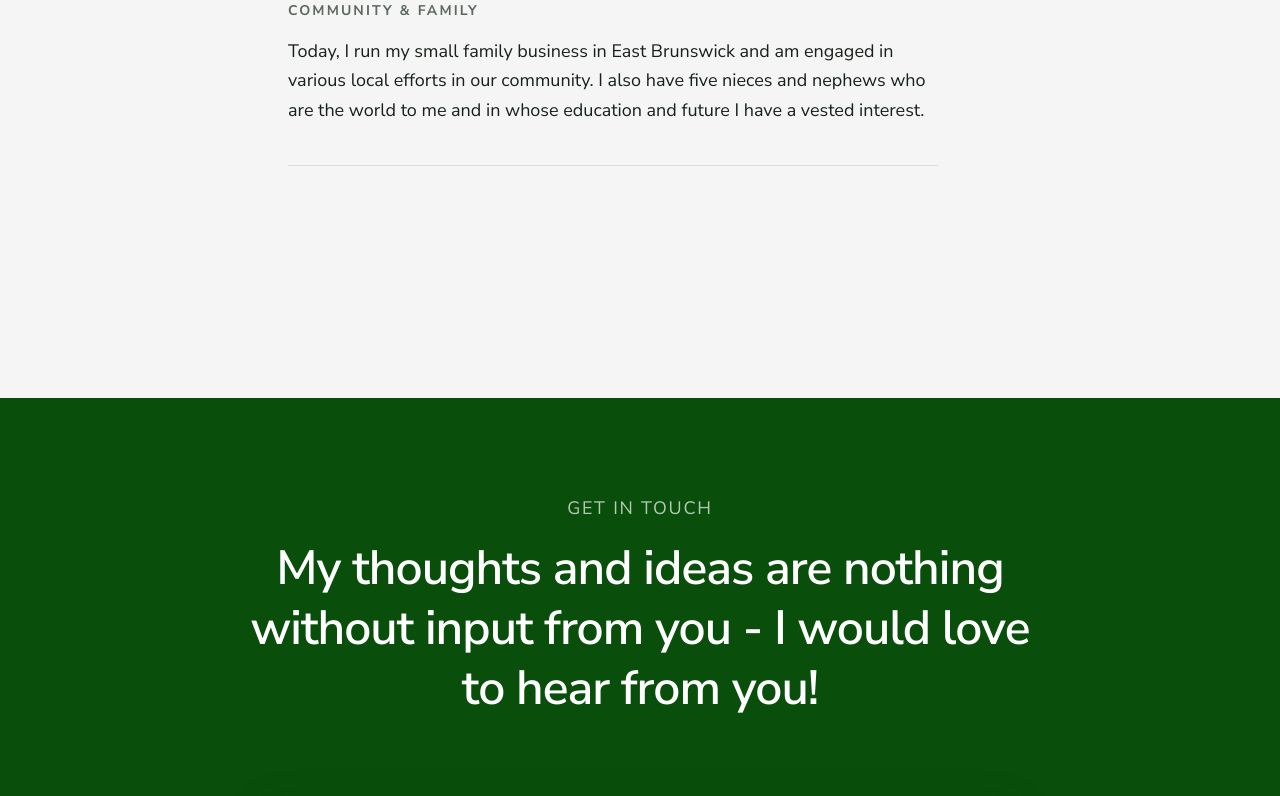
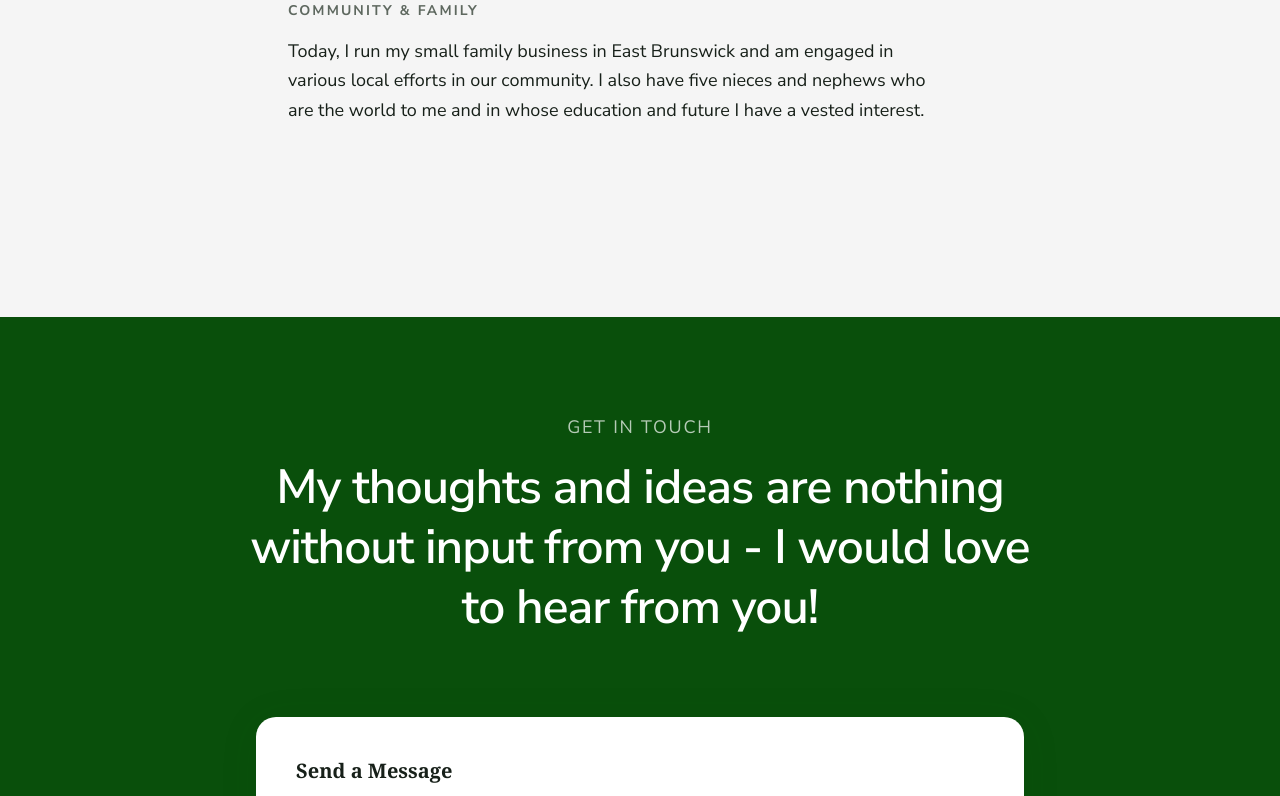
Before and after one commit to UsamaZee/hena-for-eb, a Next.js app: page / in a window 1280 px wide. Shown: the part 1341-2137 px from the top of the page. Built offline with nearby package versions, Linux system fonts and the light colour scheme.

Commit message:
feat: Remove unused section divider and quote card from About component

```diff
--- a/components/sections/About.tsx
+++ b/components/sections/About.tsx
@@ -46,21 +46,6 @@ export default function About() {
               </p>
             </motion.div>
 
-            <div className="section-divider" />
-
-            {/* <motion.div
-              className="quote-card"
-              initial={{ opacity: 0, scale: 0.97, y: 20 }}
-              whileInView={{ opacity: 1, scale: 1, y: 0 }}
-              viewport={{ once: true }}
-              transition={{ duration: 0.7, ease: [0.22, 1, 0.36, 1] }}
-            >
-              <span className="quote-mark" aria-hidden="true">&ldquo;</span>
-              <p className="text-2xl md:text-3xl font-light leading-relaxed relative z-10">
-                My commitment to East Brunswick&apos;s children drives everything I do. With deep roots in this community and a personal stake in its educational future, I&apos;m ready to serve on the Board of Education and ensure every student has access to the world-class education they deserve.
-              </p>
-            </motion.div> */}
-
           </div>
         </div>
       </section>
```
